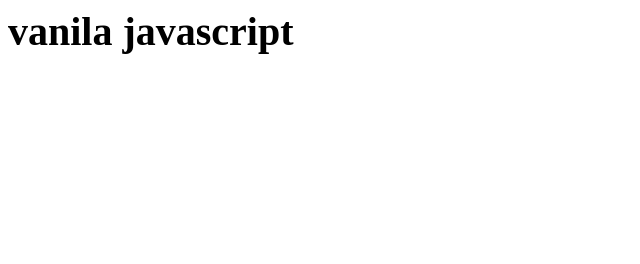
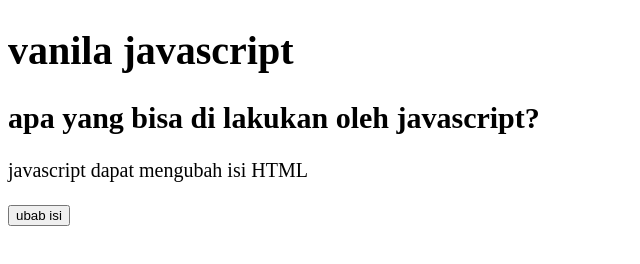
Before and after one commit to Farhandenn/latihan16, a plain HTML site: page index.html in a window 1280 px wide. Shown: the whole page, without its empty margins (0-640 px from the left). Drawn offline with Linux system fonts and the light colour scheme.

Commit message:
mengngubah isi HTML

```diff
--- a/index.html
+++ b/index.html
@@ -1,4 +1,4 @@
-
+ <!DOCTYPE html>
 <html lang="en">
 <head>
   <meta charset="UTF-8">
@@ -15,8 +15,9 @@
   <link rel="stylesheet" href="style.css">
 </head>
 <h1>vanila javascript</h1>
-<body>
-  <p></p>
+<h2>apa yang bisa di lakukan oleh javascript?</h2>
+  <p id="ganti">javascript dapat mengubah isi HTML</p>
+  <button onclick="document.getElementById('ganti').innerHTML='pengen sukses'">ubab isi</button>
   <!-- Project -->
   <script src="./main.js"></script>
 </body>
```
